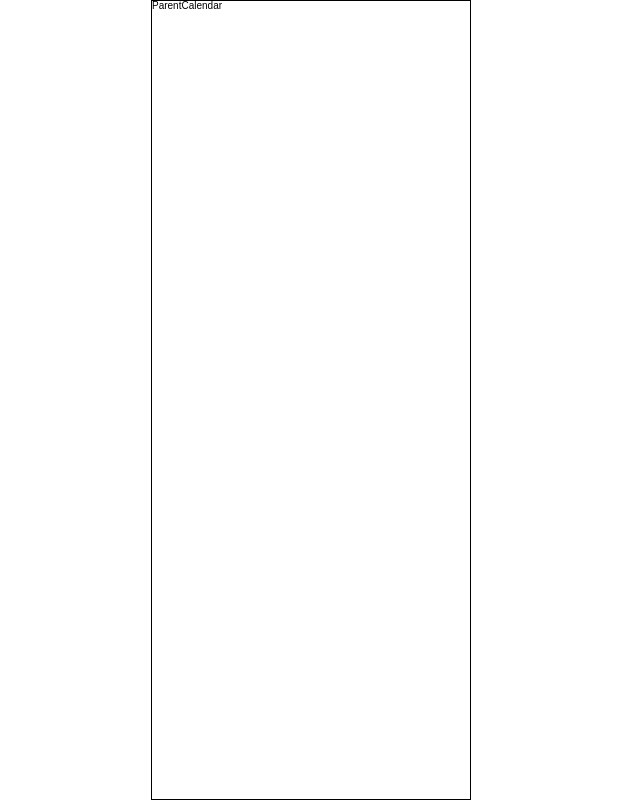
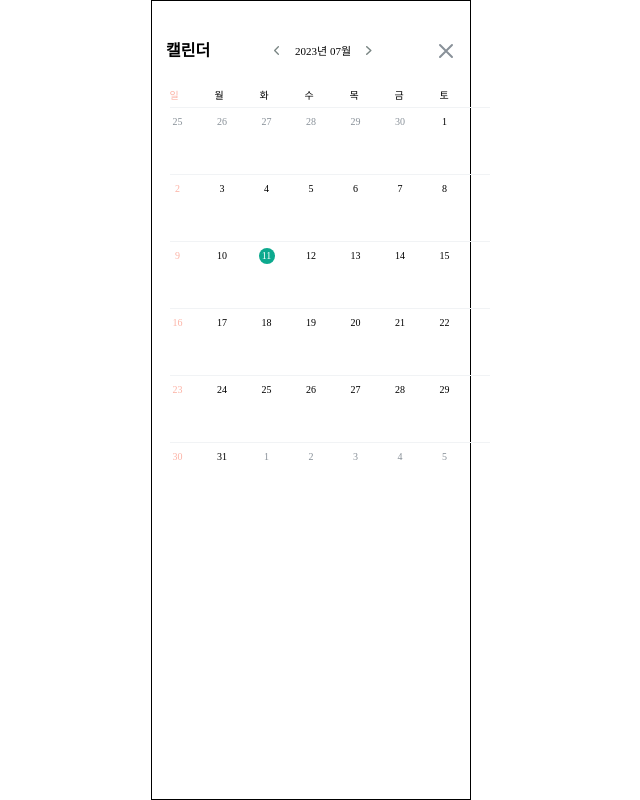
Before and after one commit to Gwasuwon-shot/Tutice_Client, a React (Vite) app: page /parent-calendar in a window 1280 px wide. Shown: the whole page, without its empty margins (329-969 px from the left). Built offline with nearby package versions, Linux system fonts and the light colour scheme; a web font is replaced by a local one; what recoil-persist would draw is missing.

Commit message:
[ feat ] 학부모 캘린더

```diff
--- a/src/pages/ParentCalendar.tsx
+++ b/src/pages/ParentCalendar.tsx
@@ -1,3 +1,36 @@
-export default function ParentCalendar() {
-  return <div>ParentCalendar</div>;
+import React, { useState } from "react";
+import styled from "styled-components";
+import { subMonths, addMonths } from "date-fns";
+import YearandMonth from "../components/Calendar/YearandMonth";
+import Dayofweek from "../components/Calendar/Dayofweek";
+import Days from "../components/Calendar/Days";
+
+export default function ParentCalenda() {
+  const [currentMonth, setCurrentMonth] = useState(new Date());
+
+  function prevMonth() {
+    setCurrentMonth(subMonths(currentMonth, 1));
+  }
+
+  function nextMonth() {
+    setCurrentMonth(addMonths(currentMonth, 1));
+  }
+  return (
+    <>
+      <CalendarWrapper>
+        <YearandMonth prevMonth={prevMonth} nextMonth={nextMonth} currentMonth={currentMonth} />
+        <Dayofweek />
+        <Days currentMonth={currentMonth} />
+      </CalendarWrapper>
+    </>
+  );
 }
+
+const CalendarWrapper = styled.section`
+  display: flex;
+  justify-content: center;
+  align-items: center;
+  flex-direction: column;
+
+  margin-top: 4rem;
+`;
```
